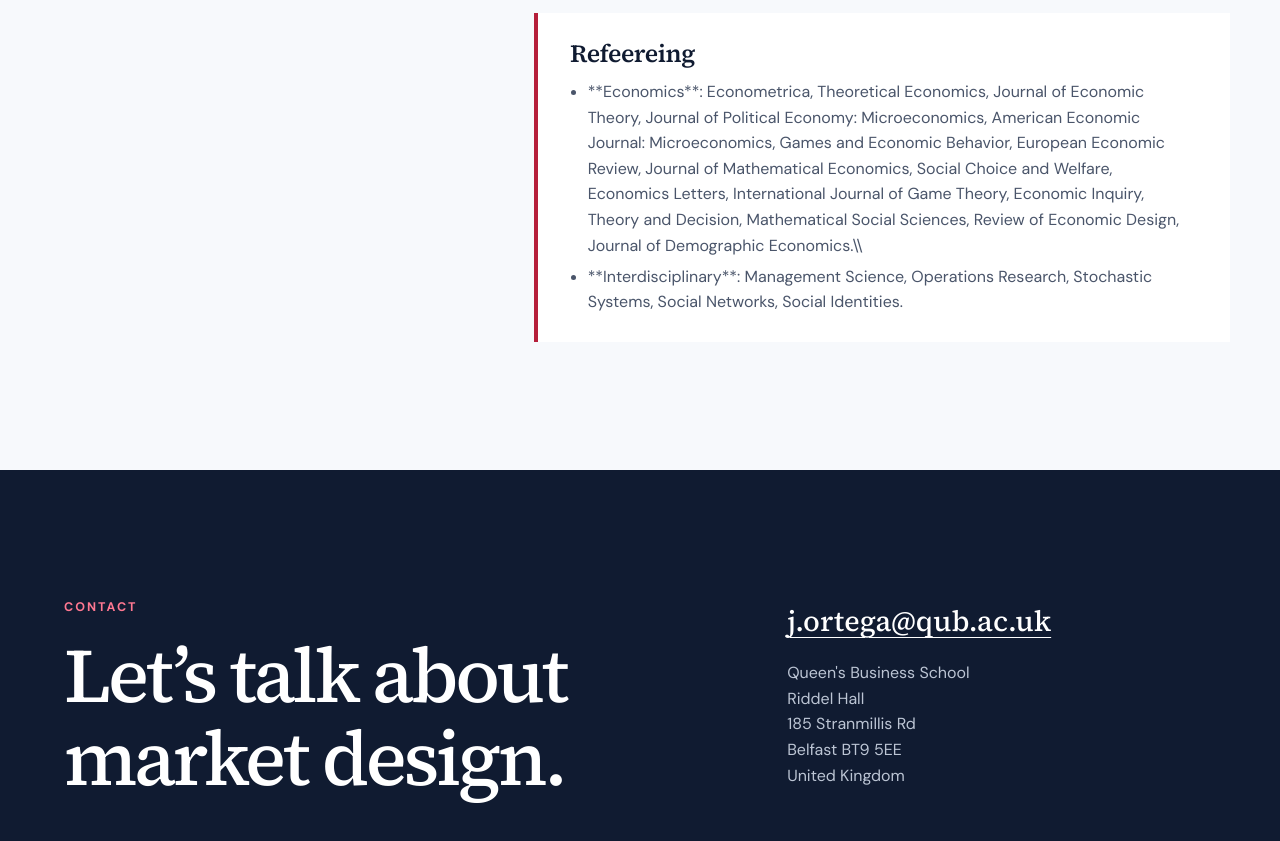
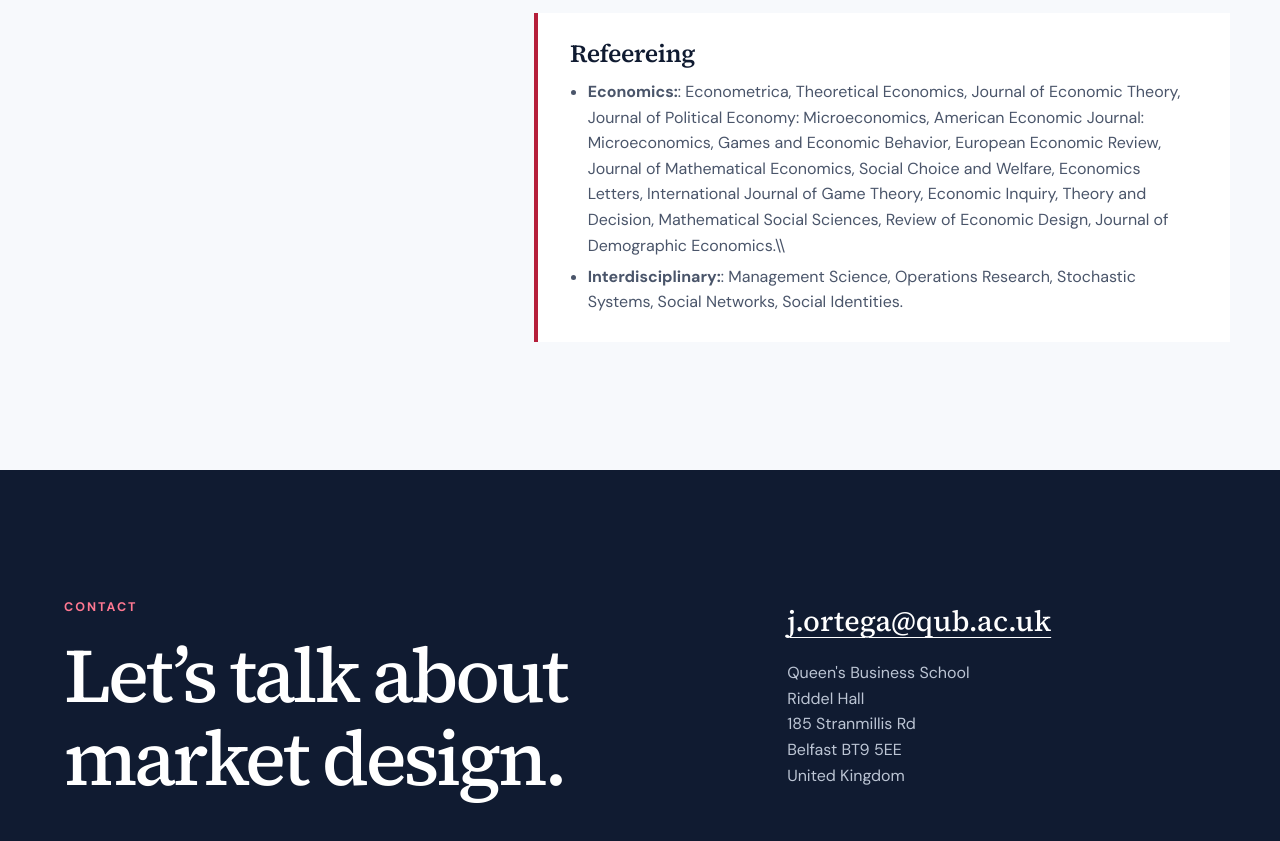
Before and after one commit to josueortega1-maker/josueortega1-maker.github.io, a plain HTML site: page index.html in a window 1280 px wide. Shown: the part 5409-6250 px from the top of the page. Drawn offline with Linux system fonts and the light colour scheme.

Commit message:
Update index.html

```diff
--- a/index.html
+++ b/index.html
@@ -246,9 +246,9 @@
         <article>
           <h3>Refeereing</h3>
           <ul>
-          <li> **Economics**: Econometrica, Theoretical Economics, Journal of Economic Theory, Journal of Political Economy: Microeconomics, American Economic Journal: Microeconomics, Games and Economic Behavior, European Economic Review, Journal of Mathematical Economics, Social Choice and Welfare, Economics Letters, International Journal of Game Theory, Economic Inquiry, Theory and Decision, Mathematical Social Sciences, Review of Economic Design, Journal of Demographic Economics.\\
+          <li> <strong>Economics:</strong>: Econometrica, Theoretical Economics, Journal of Economic Theory, Journal of Political Economy: Microeconomics, American Economic Journal: Microeconomics, Games and Economic Behavior, European Economic Review, Journal of Mathematical Economics, Social Choice and Welfare, Economics Letters, International Journal of Game Theory, Economic Inquiry, Theory and Decision, Mathematical Social Sciences, Review of Economic Design, Journal of Demographic Economics.\\
 </li>
-<li> **Interdisciplinary**: Management Science, Operations Research, Stochastic Systems, Social Networks, Social Identities.</li>
+<li> <strong>Interdisciplinary:</strong>: Management Science, Operations Research, Stochastic Systems, Social Networks, Social Identities.</li>
   </li>
           </ul>
         </article>
```
